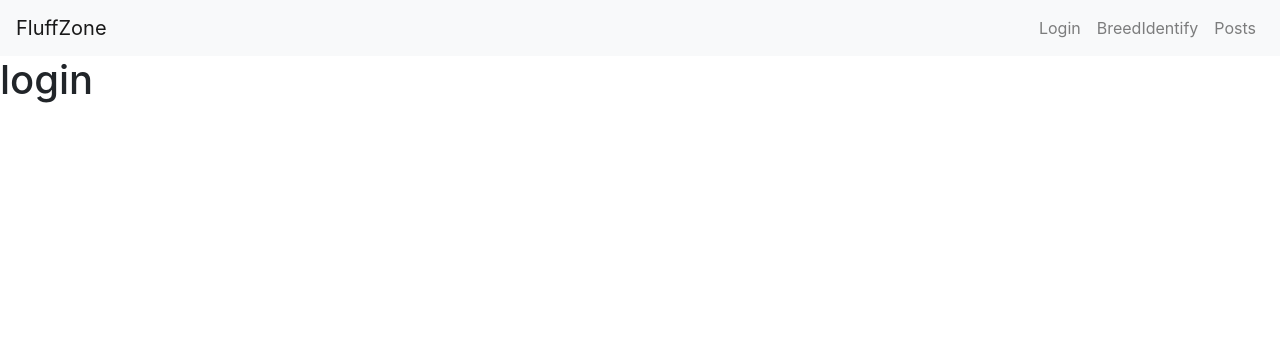
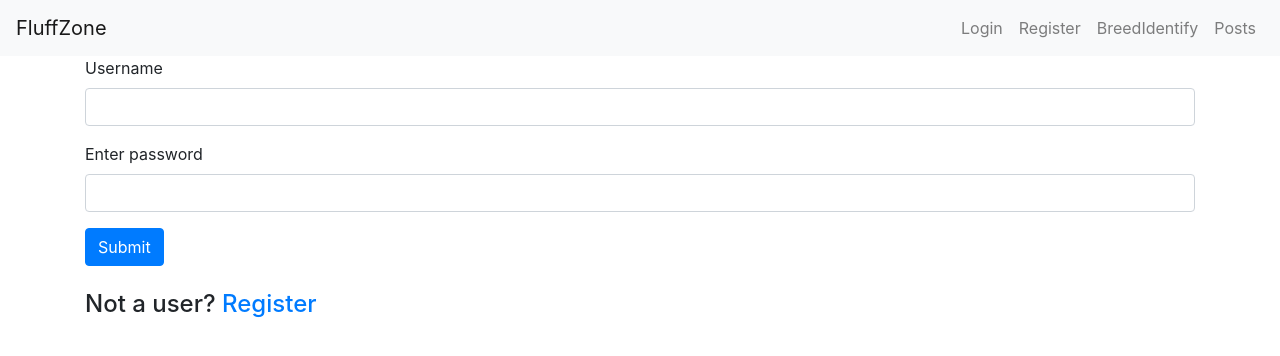
Before and after one commit to varunmamtora06/FluffZone, a Django app: page /login in a window 1280 px wide. Shown: the top 356 px of the page. Run offline with Django 3.2, Linux system fonts and the light colour scheme; some libraries are stand-ins or nearby versions.

Commit message:
add login and reg form

```diff
--- a/fluffzone/templates/base.html
+++ b/fluffzone/templates/base.html
@@ -27,7 +27,23 @@
       </button>
       <div class="collapse navbar-collapse" id="navbarNavAltMarkup">
         <div class="navbar-nav  ml-auto">
-          <a class="nav-link" href="login">Login</a>
+        {% if user.is_authenticated %}
+        <h5 class="pt-2">Hello, {{ user.first_name }}</h5>
+        <a class="nav-item nav-link" href="logout">Logout</a>
+        {% comment %} <a class="nav-item nav-link" href="mydashboard">My DashBoard</a> {% endcomment %}
+      <li class="nav-item dropdown">
+        <a class="nav-link dropdown-toggle" style="color: black;" data-toggle="dropdown" href="#" role="button" aria-haspopup="true" aria-expanded="false">My DashBoard</a>
+        <div class="dropdown-menu">
+          <a class="dropdown-item" href="showblog">My Posts</a>
+          <div class="dropdown-divider"></div>
+          <a class="dropdown-item" href="writeblog">Write a Post</a>
+        </div>
+      </li>
+      {% else %}
+
+      <a class="nav-item nav-link" href="login">Login</a>
+      <a class="nav-item nav-link" href="register">Register</a>
+      {% endif %}
           <a class="nav-link" href="identifyBreed">BreedIdentify</a>
           <a class="nav-link" href="blogs">Posts</a>
         </div>
--- a/fluffzone/templates/login.html
+++ b/fluffzone/templates/login.html
@@ -1,5 +1,25 @@
 {% extends 'base.html' %}
 
 {% block content %}
-    <h1>login</h1>
+    <div class="container">
+    <form action="login" method="POST">
+    {% csrf_token %}
+
+      <div class="form-group">
+        <label>Username</label>
+        <input type="text" class="form-control" name="username">
+      </div>
+
+      <div class="form-group">
+        <label >Enter password</label>
+        <input type="password" class="form-control" name="password">
+      </div>
+
+      <button type="submit" class="btn btn-primary">Submit</button>
+    </form><br>
+    <h4>Not a user? <a href="register">Register</a></h4><br>
+    {% for message in messages %}
+      <h3>{{ message }}</h3>
+    {% endfor %}
+    </div>
 {% endblock content %}
```
Also changed, not shown: fluffzone/templates/register.html (+35 -1 lines).
